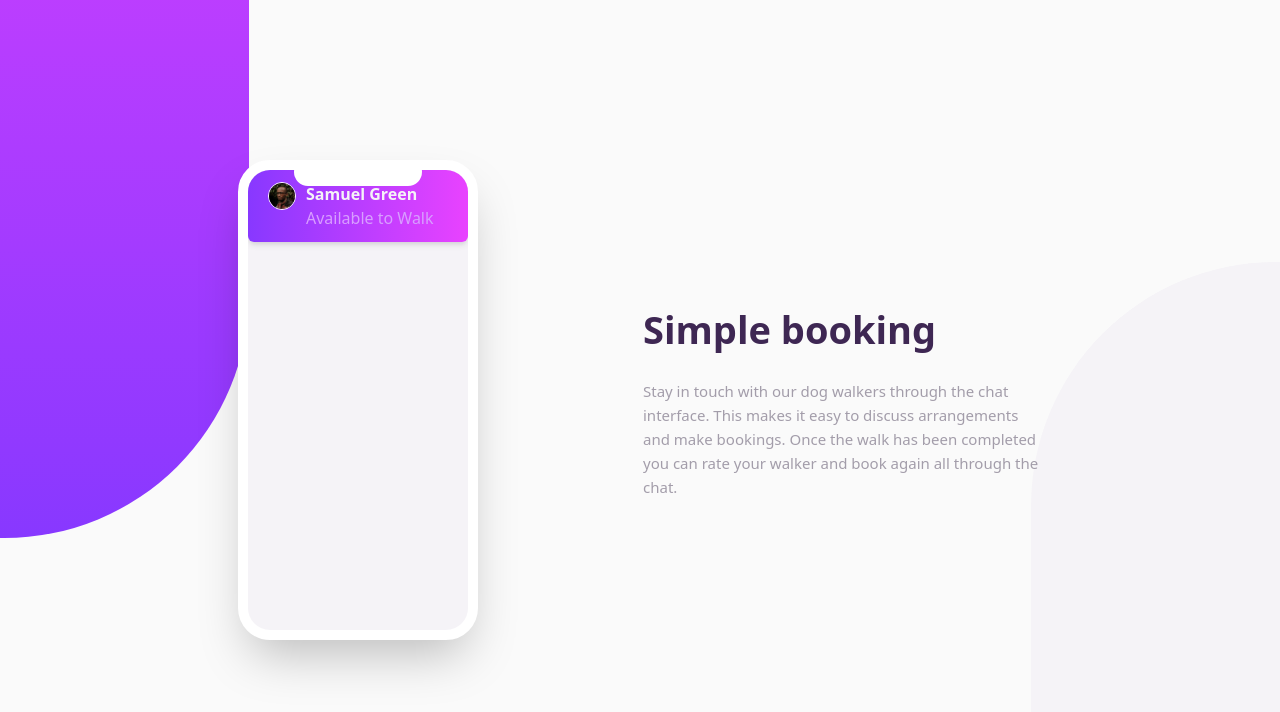
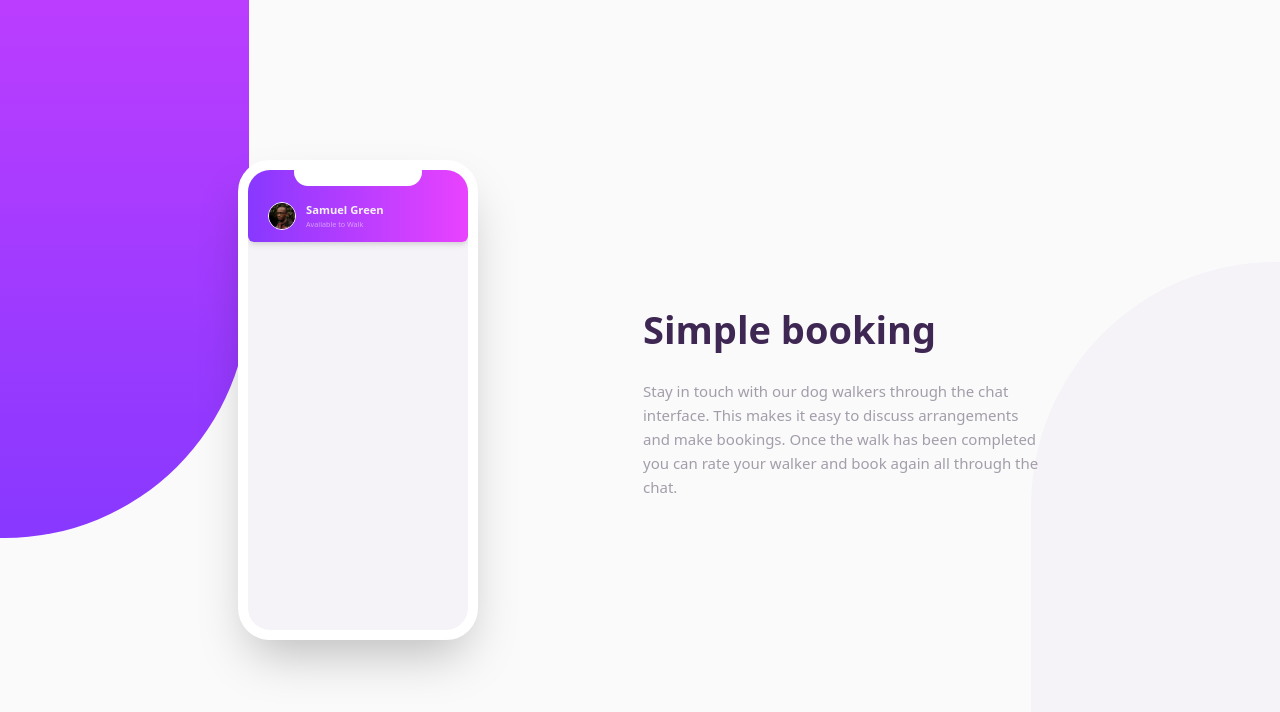
Before and after one commit to bryanmagalong/chat-app-css-react, a React (Create React App) app: page / in a window 1280 px wide. Shown: the top 712 px of the page. Built offline with nearby package versions, Linux system fonts and the light colour scheme.

Commit message:
chore(tailwind config): add avatar custom font sizes

```diff
--- a/tailwind.config.js
+++ b/tailwind.config.js
@@ -37,6 +37,8 @@ module.exports = {
       fontSize: {
         'title-header': '2.375em',
         'content-header': '0.938rem',
+        'avatar-name': '0.7rem',
+        'avatar-status': '0.45rem',
       },
       margin: {
         'text-header': '3.375rem',
```
